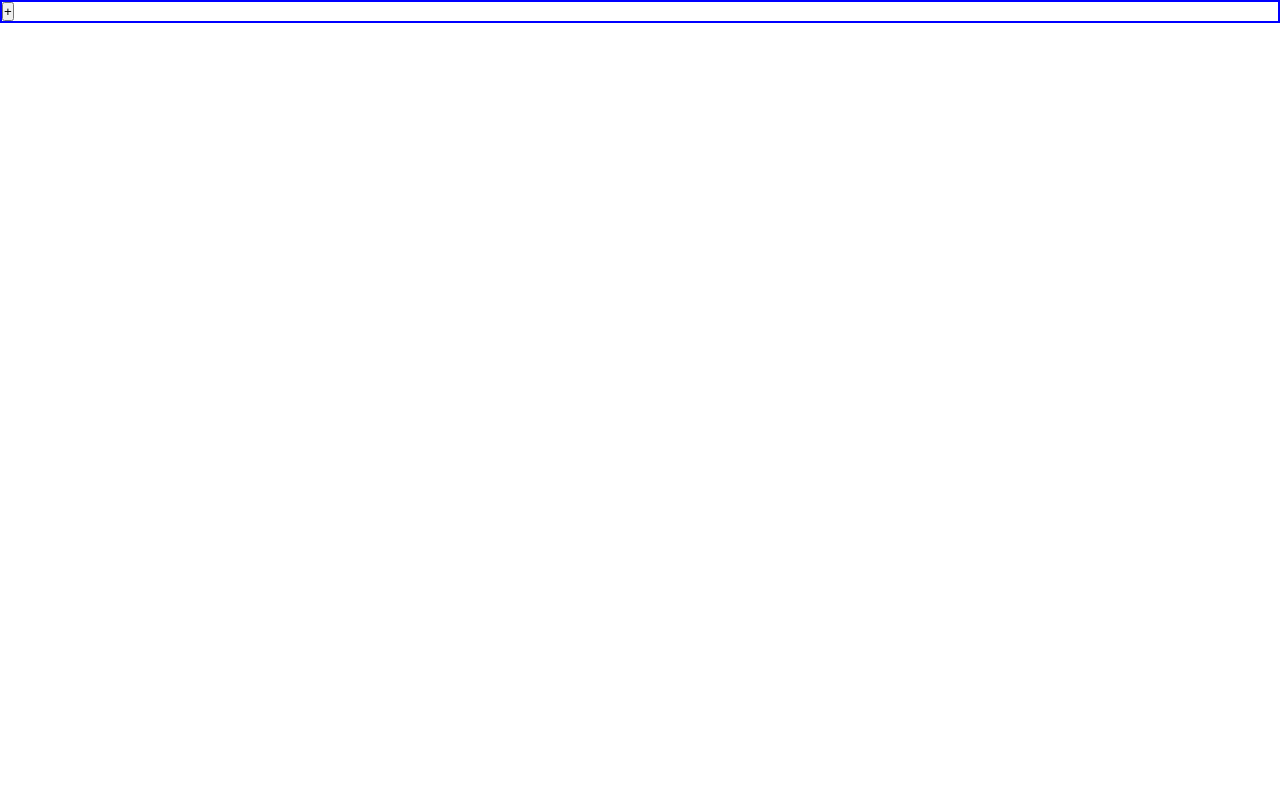
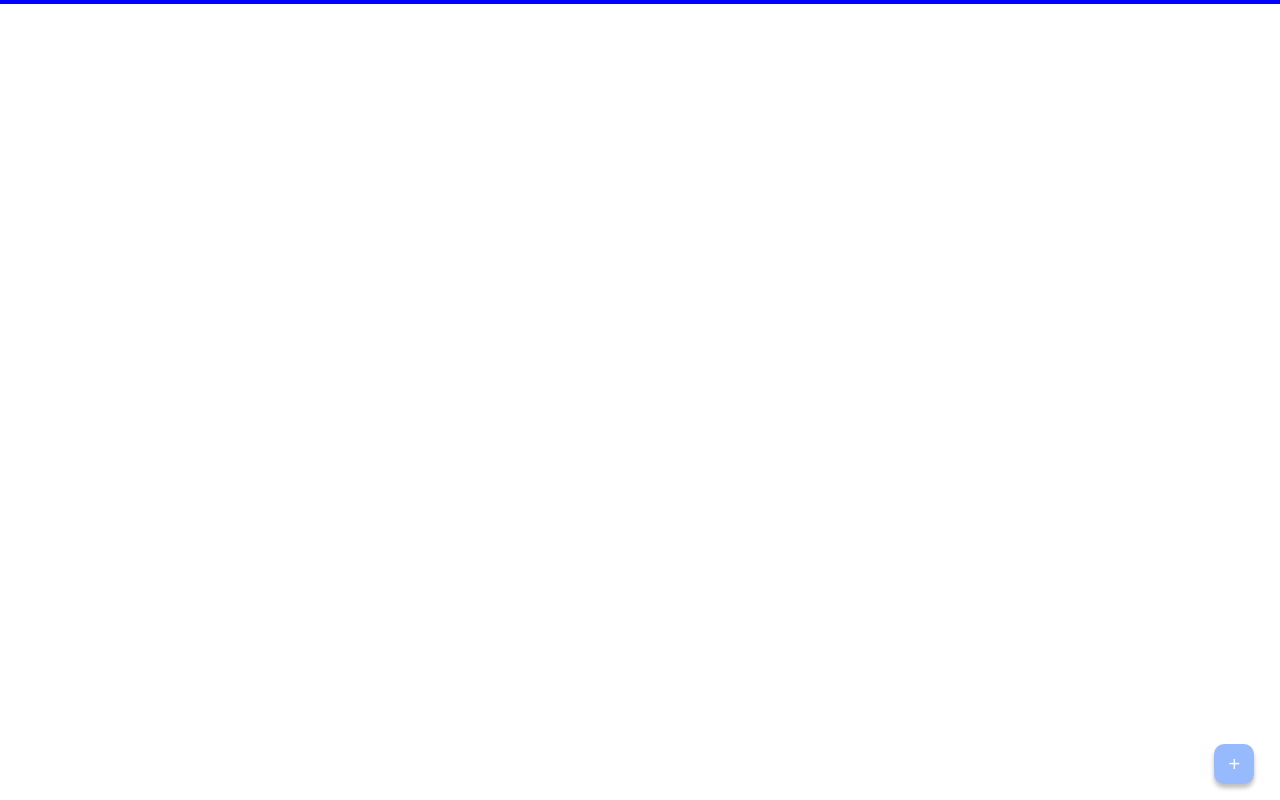
Before and after one commit to KeaganStephens/boringToDo, an Angular app: page / in a window 1280 px wide. Built offline with nearby package versions, Linux system fonts and the light colour scheme.

Commit message:
STARTED STYLING

```diff
--- a/src/app/app.component.html
+++ b/src/app/app.component.html
@@ -1,4 +1,3 @@
 <div class="container">
   <app-to-do-container></app-to-do-container>
-
 </div>
--- a/src/app/to-do-container/add-list-component/add-list-component.component.css
+++ b/src/app/to-do-container/add-list-component/add-list-component.component.css
@@ -0,0 +1,14 @@
+.addToList{
+    height: 5vh;
+    width: 5vh;
+    border: solid #97BAFF 0px;
+    border-radius: 10px;
+    background-color: #97BAFF;
+    box-shadow: 0px 4px 4px 0px rgba(0, 0, 0, 0.25);
+    color: white;
+    font-size: 20px;
+}
+
+.addToList:active{
+    background-color: #7ea5f1;
+}
--- a/src/app/to-do-container/add-list-component/add-list-component.component.html
+++ b/src/app/to-do-container/add-list-component/add-list-component.component.html
@@ -1 +1 @@
-<button (click)="addToList()">+</button>
+<button class="addToList" (click)="addToList()">+</button>
--- a/src/app/to-do-container/to-do-container.component.css
+++ b/src/app/to-do-container/to-do-container.component.css
@@ -4,3 +4,10 @@
     width: calc(100% - 10vh);
     margin: 5vh;
 }
+
+.container_for_button{
+    /* border: solid 5px red; */
+    position: fixed;
+    bottom: 2%;
+    right: 2%;
+}
--- a/src/app/to-do-container/to-do-item/to-do-item.component.css
+++ b/src/app/to-do-container/to-do-item/to-do-item.component.css
@@ -10,8 +10,30 @@
 
 .flex-child {
     flex: 1;
+    -ms-flex-align: baseline;
 }
 
 .flex-20{
     flex-basis: 2%
 }
+
+.removeTodo_item{
+    height: 15px;
+    width: 15px;
+    margin: 1vh;
+    border: solid #97BAFF 1px;
+    border-radius: 5px;
+    background-color: #97BAFF;
+    box-shadow: 0px 4px 4px 0px rgba(0, 0, 0, 0.25);
+    color: white;
+}
+
+.inputClass{
+    height: 2vh;
+    width: 96%;
+    z-index: 1;
+    justify-content: center;
+    align-self: center;
+    border: solid 0px white;
+    padding: 1%;
+}
--- a/src/app/to-do-container/to-do-item/to-do-item.component.html
+++ b/src/app/to-do-container/to-do-item/to-do-item.component.html
@@ -1,5 +1,5 @@
 <div class="to-do-box-container flex-parent">
-    <button class="flex-20" (click)="removeTodo_item()">[ ]</button>
-    <input [(ngModel)]="currentItemInfo.additionalInfo" *ngIf="!currentItemInfo.saved" (keydown.enter)="handleEnterKey()" [attr.id]="'myInputRef' + currentItemInfo.index">
-    <p class="flex-child" *ngIf="currentItemInfo.saved">{{currentItemInfo.additionalInfo}}</p>
+    <button class="flex-20 removeTodo_item" (click)="removeTodo_item()"></button>
+    <input [(ngModel)]="currentItemInfo.additionalInfo" *ngIf="!currentItemInfo.saved" class="inputClass" (keydown.enter)="handleEnterKey()" [attr.id]="'myInputRef' + currentItemInfo.index">
+    <p class="inputClass" *ngIf="currentItemInfo.saved">{{currentItemInfo.additionalInfo}}</p>
 </div>
```
